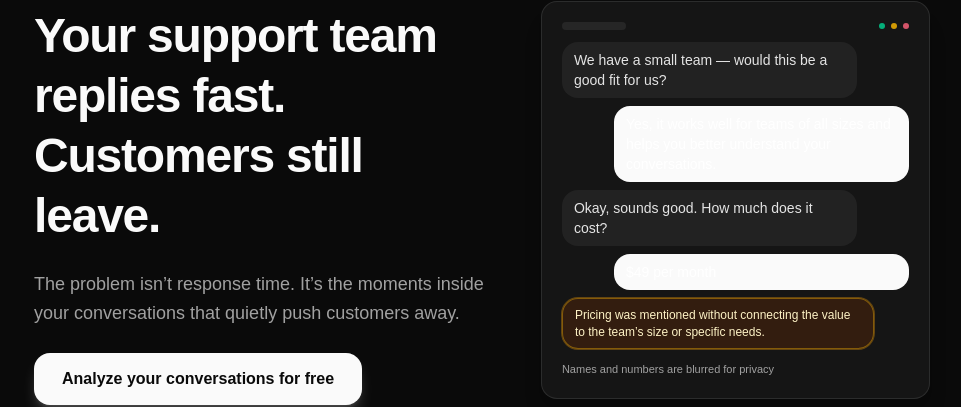
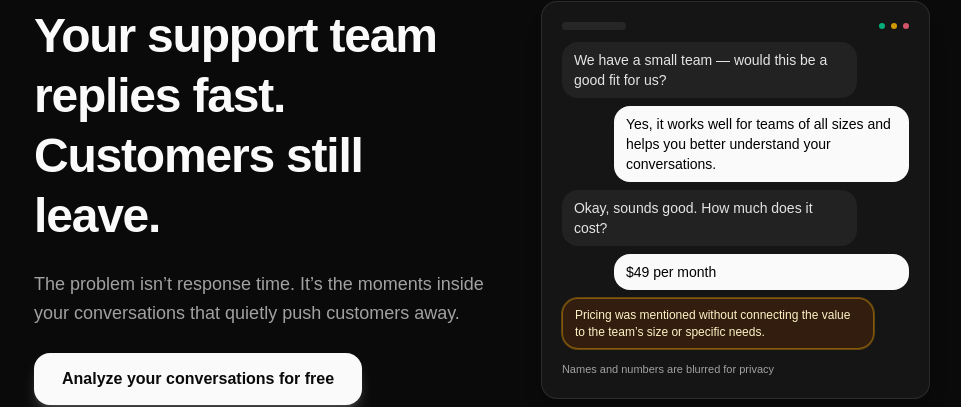
Before and after one commit to mohamedElborno/repvix-v2, a Next.js app: page /en/conversation-insights in a window 1280 px wide. Shown: the part 163-570 px from the top of the page, without its empty margins (158-1119 px from the left). Built offline with nearby package versions, Linux system fonts and the light colour scheme; no server answers; a web font is replaced by a local one.

Commit message:
Update conversation insights page to include dark mode text styling for improved readability in various themes.

```diff
--- a/app/[locale]/conversation-insights/page.tsx
+++ b/app/[locale]/conversation-insights/page.tsx
@@ -130,7 +130,7 @@ export default function ConversationInsightsPage() {
                   <p>{t("hero.chat.customerLine1")}</p>
                 </div>
                 <div
-                  className={`max-w-[85%] rounded-2xl bg-foreground text-white px-3 py-2 text-foreground/95 ${locale === "ar" ? "mr-auto" : "ml-auto"}`}
+                  className={`max-w-[85%] rounded-2xl bg-foreground text-white dark:text-black px-3 py-2 text-foreground/95 ${locale === "ar" ? "mr-auto" : "ml-auto"}`}
                 >
                   <p>{t("hero.chat.agentLine1")}</p>
                 </div>
@@ -138,7 +138,7 @@ export default function ConversationInsightsPage() {
                   <p>{t("hero.chat.customerLine2")}</p>
                 </div>
                 <div
-                  className={`max-w-[85%] rounded-2xl bg-foreground text-white px-3 py-2 text-foreground/95 ${locale === "ar" ? "mr-auto" : "ml-auto"}`}
+                  className={`max-w-[85%] rounded-2xl bg-foreground text-white dark:text-black px-3 py-2 text-foreground/95 ${locale === "ar" ? "mr-auto" : "ml-auto"}`}
                 >
                   <p>{t("hero.chat.agentLine2")}</p>
                 </div>
```
